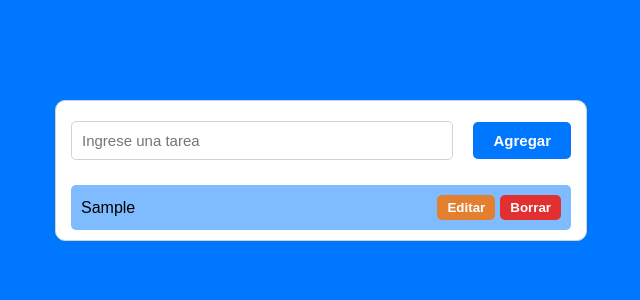
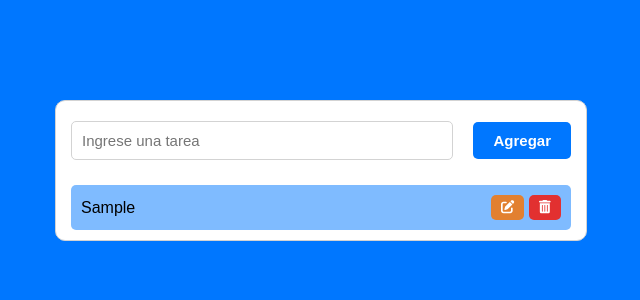
Before and after one commit to alanrzz/todo-app, a React (Vite) app: page / in a window 1280 px wide. Both pictures are taken after typing "Sample" into the empty fields and a click on the button "Agregar". Shown: the top 300 px of the page, without its empty margins (319-959 px from the left). Built offline with nearby package versions, Linux system fonts and the light colour scheme.

Commit message:
add icons

```diff
--- a/package.json
+++ b/package.json
@@ -10,6 +10,10 @@
     "preview": "vite preview"
   },
   "dependencies": {
+    "@fortawesome/fontawesome-svg-core": "^6.4.0",
+    "@fortawesome/free-regular-svg-icons": "^6.4.0",
+    "@fortawesome/free-solid-svg-icons": "^6.4.0",
+    "@fortawesome/react-fontawesome": "^0.2.0",
     "react": "^18.2.0",
     "react-dom": "^18.2.0"
   },
--- a/src/components/Task/Task.css
+++ b/src/components/Task/Task.css
@@ -43,7 +43,7 @@
 }
 
 .text {
-  width: 320px;
+  width: 370px;
   overflow-wrap: break-word;
   text-align: justify;
   margin: 0;
--- a/src/components/Task/Task.jsx
+++ b/src/components/Task/Task.jsx
@@ -1,4 +1,6 @@
-import './Task.css'
+import { FontAwesomeIcon } from '@fortawesome/react-fontawesome';
+import { faTrashCan, faPenToSquare } from '@fortawesome/free-solid-svg-icons';
+import './Task.css';
 
 const Task = (props) => {
   const { id, msg, deleteTask, editTask } = props;
@@ -6,8 +8,12 @@
     <div className="task">
       <p className="text">{msg}</p>
       <div>
-        <button className="edit-btn" type="button" onClick={() => editTask(id)}>Editar</button>
-        <button className="delete-btn" type="button" onClick={() => deleteTask(id)}>Borrar</button>
+        <button className="edit-btn" type="button" onClick={() => editTask(id)}>
+          <FontAwesomeIcon icon={faPenToSquare} />
+        </button>
+        <button className="delete-btn" type="button" onClick={() => deleteTask(id)}>
+          <FontAwesomeIcon icon={faTrashCan}/>
+        </button>
       </div>
     </div>
   )
```
Also changed, not shown: src/components/Todo/Todo.jsx (+9 -9 lines), 1 other file (tests, documents, lock files or other folders).
